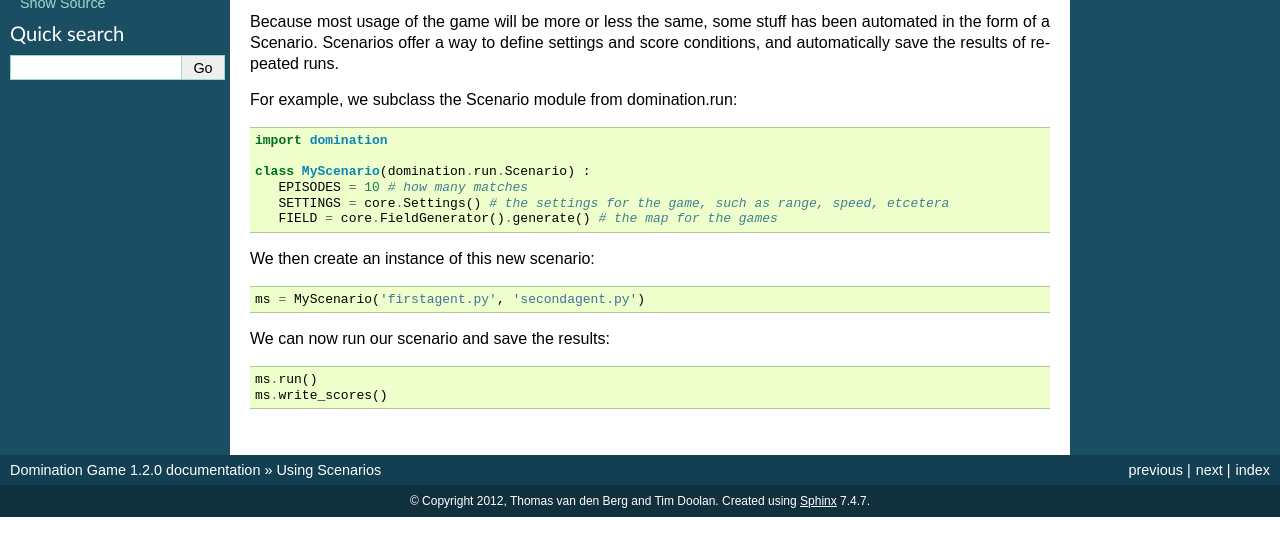
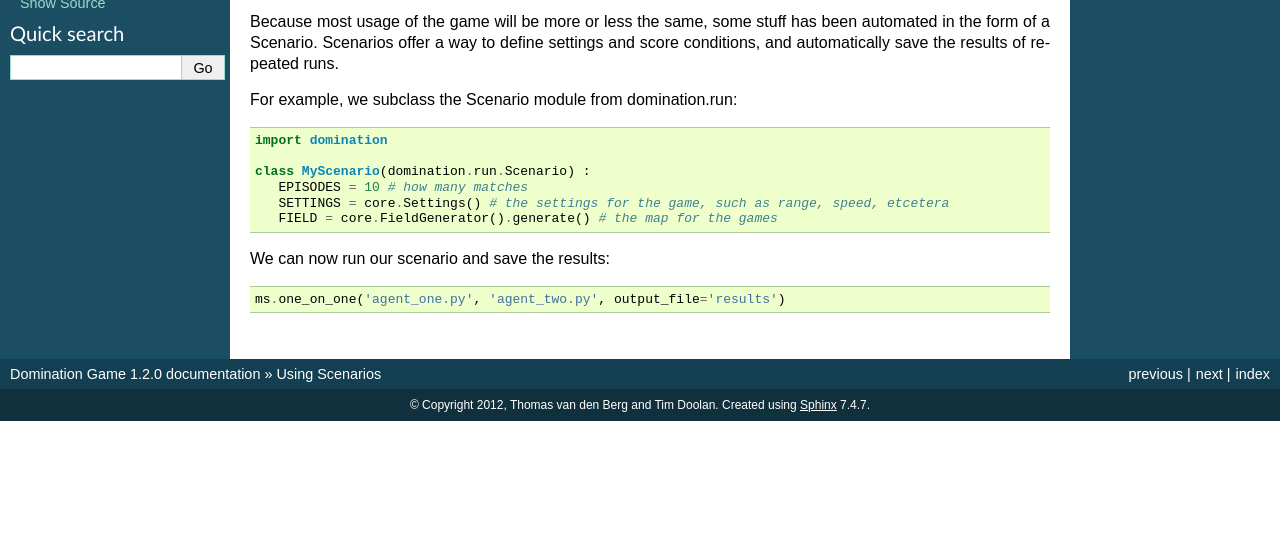
Before and after one commit to noio/Domination-Game, a Sphinx documentation site: the page built from docs/scenarios.rst, in a window 1280 px wide, cut to the strip 190-746 px from the top of the page. Built offline with Sphinx 7.4.7, drawn with Linux system fonts in a browser that asks for light colours.

Commit message:
patch to docs

```diff
--- a/docs/scenarios.rst
+++ b/docs/scenarios.rst
@@ -14,13 +14,6 @@ For example, we subclass the Scenario module from domination.run::
 	   SETTINGS = core.Settings() # the settings for the game, such as range, speed, etcetera
 	   FIELD = core.FieldGenerator().generate() # the map for the games
 
-
-We then create an instance of this new scenario::
-
-    ms = MyScenario('firstagent.py', 'secondagent.py')
-
-
 We can now run our scenario and save the results::
 
-    ms.run()
-    ms.write_scores()
+    ms.one_on_one('agent_one.py', 'agent_two.py', output_file='results')
```
Also changed, not shown: 1 other file.
